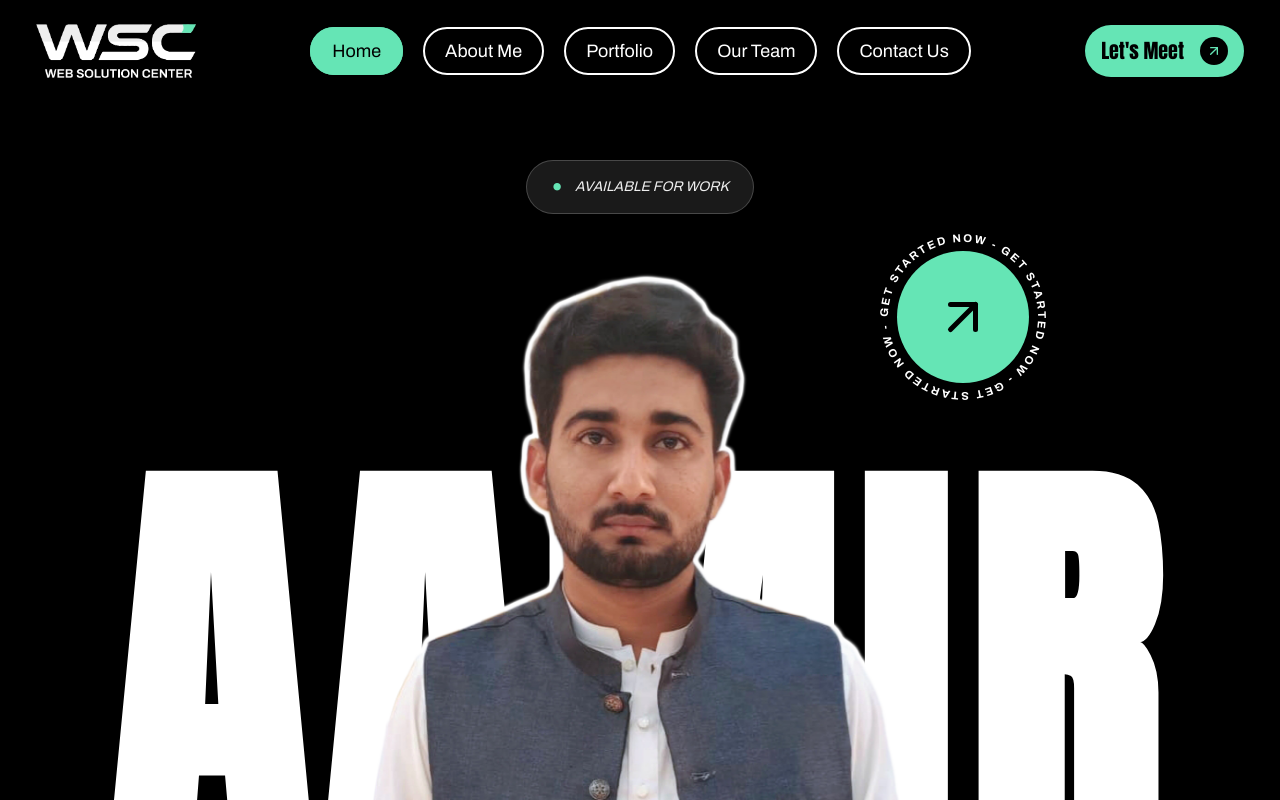
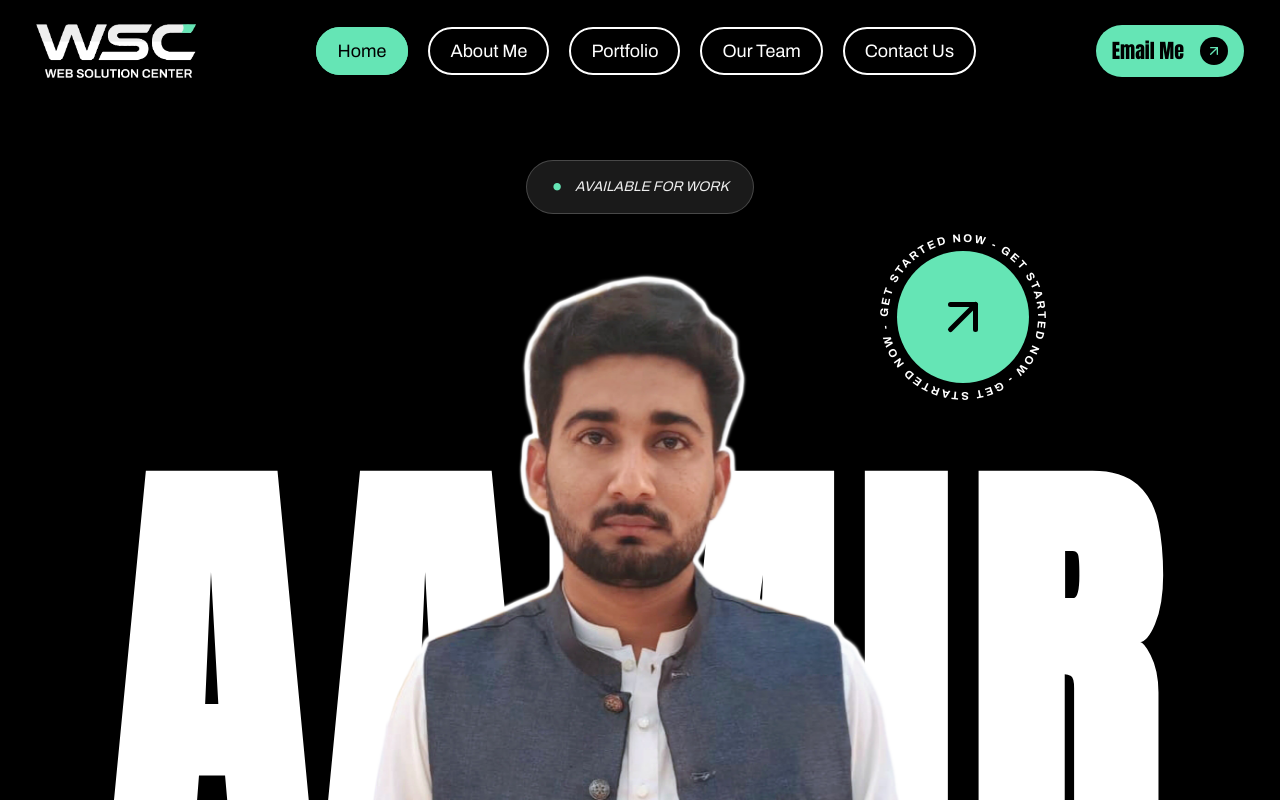
Before and after one commit to aamiryounis105/websolutioncenter, a Next.js app: page / in a window 1280 px wide. Shown: the top 800 px of the page. Built offline with nearby package versions, Linux system fonts and the light colour scheme.

Commit message:
Final Updates

```diff
--- a/app/page.tsx
+++ b/app/page.tsx
@@ -65,14 +65,14 @@ const letterVariants: Variants = {
           </text>
         </svg>
 
-        <a
+        <Link
           href="/contact"
           className="absolute left-1/2 top-1/2 -translate-x-1/2 -translate-y-1/2"
         >
           <div className="flex items-center justify-center w-44 h-44 rounded-full bg-primary text-secondary hover:scale-105 transition-transform duration-300 hover:rotate-45">
             <ArrowUpRight className="w-20 h-20" />
           </div>
-        </a>
+        </Link>
       </div>
 
       {/* ANIMATED NAME SECTION */}
--- a/components/Footer.tsx
+++ b/components/Footer.tsx
@@ -1,5 +1,6 @@
 import { FaWhatsapp } from "react-icons/fa";
 import { ArrowUpRight } from "lucide-react";
+import Link from "next/link";
 
 export default function Footer() {
   return (
@@ -45,24 +46,31 @@ export default function Footer() {
             </svg>
 
             {/* Center Icon */}
-            <a
+            <Link
               href="/contact"
               className="absolute left-1/2 top-1/2 -translate-x-1/2 -translate-y-1/2"
             >
               <div className="flex items-center justify-center w-44 h-44 rounded-full bg-secondary text-primary hover:scale-105 transition-transform duration-300 hover:rotate-45">
                 <ArrowUpRight className="w-20 h-20" />
               </div>
-            </a>
+            </Link>
           </div>
         </div>
       </section>
       <section className="flex flex-col justify-center items-center">
         <div className="text-7xl md:text-9xl lg:text-[200px] mt-9 text-center">
-          <h1 className="font-bold my-9 text-accent leading-none md:leading-tight lg:leading-tight tracking-wide">SAY HELLO!</h1>
+          <h1 className="font-bold my-9 text-accent leading-none md:leading-tight lg:leading-tight tracking-wide">
+            SAY HELLO!
+          </h1>
         </div>
         <div>
-          <a href="mailto:aamiryounis105@gmail.com" className="hover:underline text-primary">
-            <h1 className="text-2xl md:text-5xl lg:text-7xl text-primary leading-none md:leading-none lg:leading-tight">aamiryounis105@gmail.com</h1>
+          <a
+            href="mailto:aamiryounis105@gmail.com"
+            className="hover:underline text-primary"
+          >
+            <h1 className="text-2xl md:text-5xl lg:text-7xl text-primary leading-none md:leading-none lg:leading-tight">
+              aamiryounis105@gmail.com
+            </h1>
           </a>
         </div>
         <div className="my-4 md:my-6">
@@ -71,7 +79,9 @@ export default function Footer() {
             className="flex items-center gap-2 md:gap-5 hover:underline text-primary"
           >
             <FaWhatsapp className="w-8 h-8 md:w-14 md:h-14 text-primary" />
-            <h1 className="text-2xl md:text-5xl lg:text-7xl text-primary leading-none md:leading-none lg:leading-none">+92 309 8382976</h1>
+            <h1 className="text-2xl md:text-5xl lg:text-7xl text-primary leading-none md:leading-none lg:leading-none">
+              +92 309 8382976
+            </h1>
           </a>
         </div>
         <div className="text-sm mt-9 text-accent">
--- a/components/Navbar.tsx
+++ b/components/Navbar.tsx
@@ -91,7 +91,7 @@ export default function Navbar() {
             className="inline-flex items-center justify-between bg-primary text-secondary rounded-full px-4 py-3 w-fit hover:shadow-lg transition group hover:scale-95"
           >
             <h1 className="text-lg sm:text-xl mr-4 group-hover:translate-x-1 transition">
-              Let&apos;s Meet
+              Email Me
             </h1>
             <span className="bg-secondary rounded-full p-1.5 transition-transform duration-300 group-hover:rotate-45">
               <ArrowUpRight className="w-4 h-4 text-primary" />
@@ -169,7 +169,7 @@ export default function Navbar() {
               "
             >
               <h1 className="text-3xl mr-4 group-hover:translate-x-1 transition">
-                Let&apos;s Meet
+                Email Me
               </h1>
               <span className="bg-primary rounded-full p-1.5 transition-transform duration-300 group-hover:rotate-45">
                 <ArrowUpRight className="w-6 h-6 text-secondary" />
```
